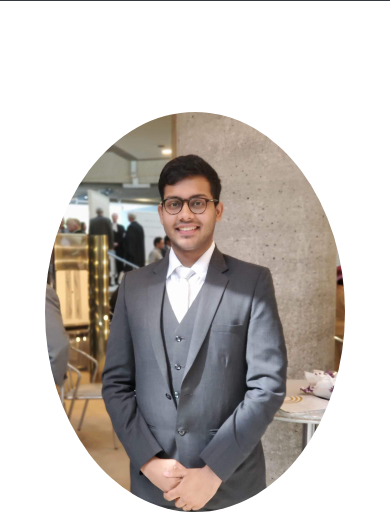
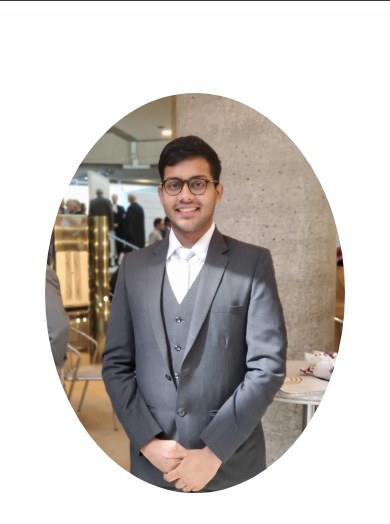
Before and after one commit to anujjbubna/anujjbubna.github.io, a plain HTML site: page index.html in a window 390 px wide. Shown: the part 55-579 px from the top of the page. Drawn offline with nearby package versions, Linux system fonts and the light colour scheme; files that its build step writes are made by us from their sources; a script that the page names is missing; files whose address does not match are found by name; a web font is replaced by a local one.

Commit message:
Website update.

```diff
--- a/index.html
+++ b/index.html
@@ -43,8 +43,8 @@
         </div>
     </nav>
     <div id="fullpage" class="section" style="height: 100%;">
-        <div class="d-lg-flex d-xl-flex justify-content-lg-center align-items-lg-center justify-content-xl-center align-items-xl-center section" id="about" style="width: 100%;height: 100%;margin-top: 10%;margin-bottom: 5%;">
-            <div class="row d-xl-flex justify-content-center align-content-center align-self-center mx-auto justify-content-xl-center align-items-xl-center" id="about_row" style="margin-right: 0px;margin-left: 0px;">
+        <div class="d-lg-flex d-xl-flex justify-content-lg-center align-items-lg-center justify-content-xl-center align-items-xl-center section" id="about" style="width: 100%;height: 100%;">
+            <div class="row d-xl-flex justify-content-center align-content-center align-self-center mx-auto justify-content-xl-center align-items-xl-center" id="about_row" style="margin-right: 0px;margin-left: 0px;margin-top: 10%;">
                 <div class="col-lg-5 offset-lg-0 offset-xl-0 align-self-center" id="am_pic" style="width: 178px;"><img class="rounded-circle" id="am_img" src="assets/img/IMG-20190925-WA0046.jpg" style="width: 272px;margin-top: 0px;margin-right: 0px;"></div>
                 <div class="col-auto col-lg-6 offset-lg-0 align-items-center align-content-center align-self-center flex-wrap"
                     id="am_info">
```
Also changed, not shown: 2 other files.
